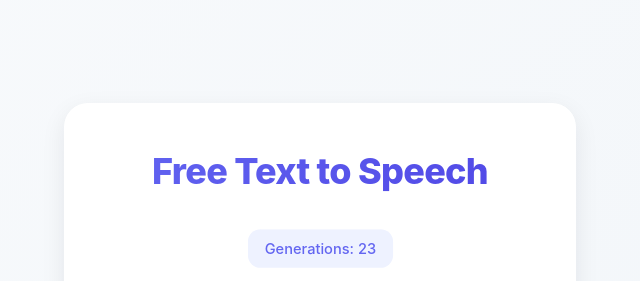
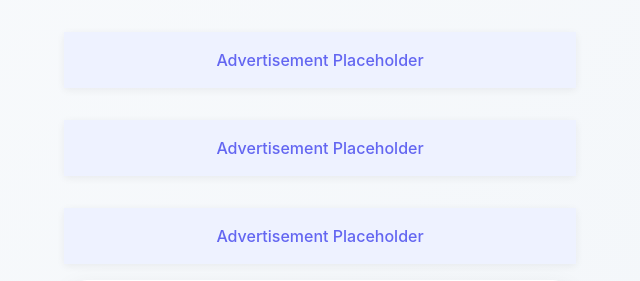
Before and after one commit to stefanus-ai-tech/piper-wrapper, a Flask app: page / in a window 1280 px wide. Shown: the top 281 px of the page, without its empty margins (320-960 px from the left). Run offline with Flask 3, Linux system fonts and the light colour scheme; data that the repository does not hold is empty.

Commit message:
added ads placeholder

```diff
--- a/static/styles.css
+++ b/static/styles.css
@@ -31,6 +31,26 @@ body {
   display: grid;
   place-items: center;
   padding: 1rem;
+}
+
+/* Banner Styles */
+.banner {
+  background: var(--primary-light);
+  color: var(--primary);
+  padding: 1rem;
+  font-weight: 500;
+  box-shadow: var(--shadow-sm);
+  width: 100%;
+  max-width: 32rem;
+  margin: 1rem auto; /* Added vertical margin */
+  text-align: center;
+}
+
+/* Add a container if not already present */
+.banner-container {
+  display: flex;
+  justify-content: center;
+  width: 100%;
 }
 
 /* Container Styles */
--- a/templates/index.html
+++ b/templates/index.html
@@ -10,6 +10,15 @@
     />
   </head>
   <body>
+    <div class="banner">
+      Advertisement Placeholder
+    </div>
+    <div class="banner">
+      Advertisement Placeholder
+    </div>
+    <div class="banner">
+      Advertisement Placeholder
+    </div>
     <div class="container">
       <h1>Free Text to Speech</h1>
       <div class="generation-counter">
```
